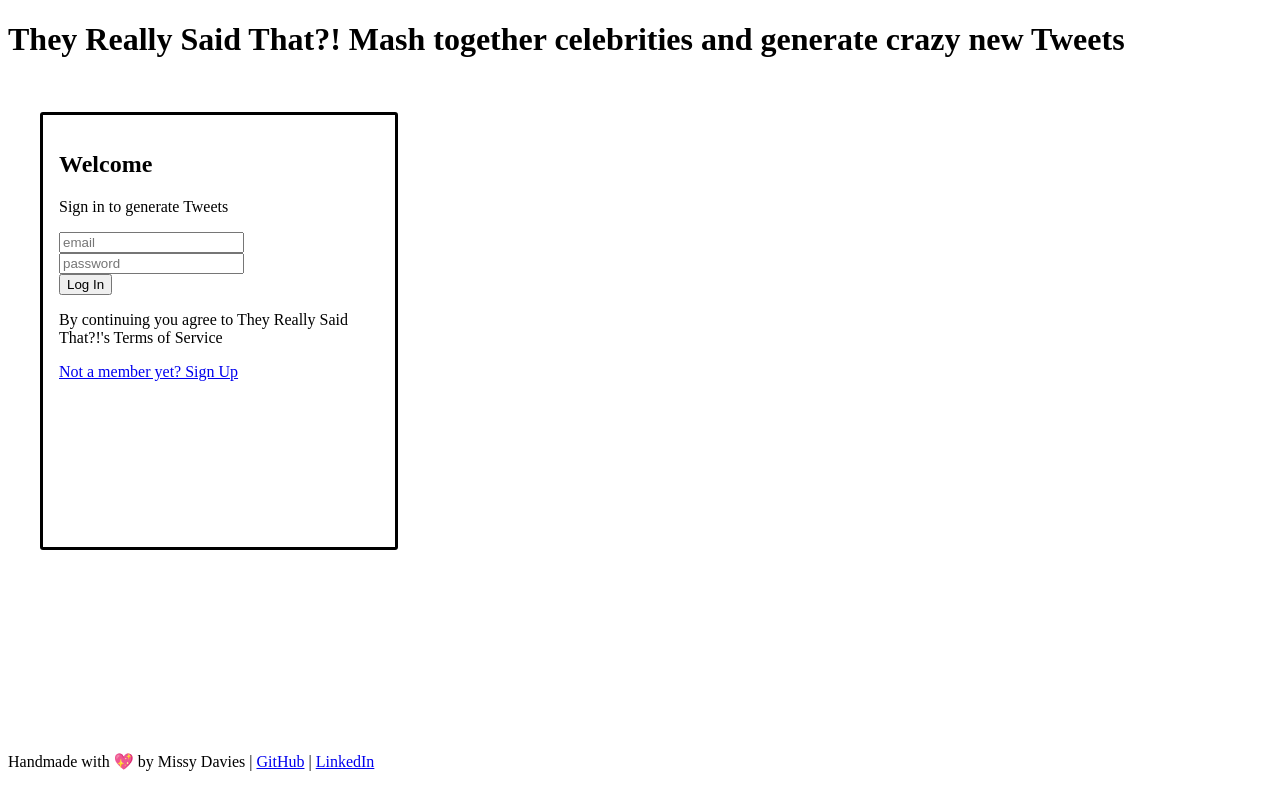
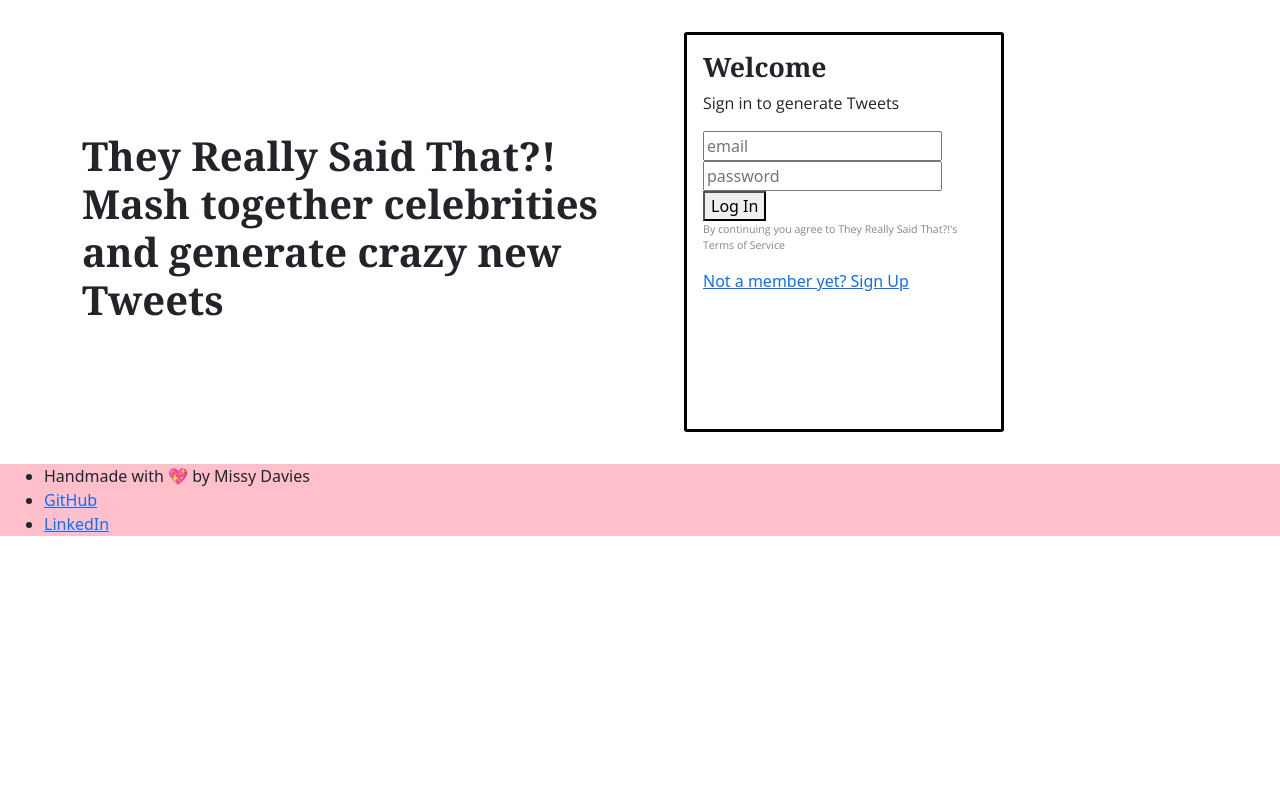
Before and after one commit to missy-davies/chatterbot, a Flask app: page /login in a window 1280 px wide. Run offline with Flask 2, Linux system fonts and the light colour scheme.

Commit message:
Start adding bootstrap to organize login and create page

```diff
--- a/static/css/style.css
+++ b/static/css/style.css
@@ -1,10 +1,41 @@
-footer {
-	position: absolute;
+h1 {
+	font-family: 'Noto Serif', serif;
+	font-size: 30pt;
+}
+
+h2 {
+	font-family: 'Noto Serif', serif;
+	font-size: 20pt;
+}
+
+p {
+	font-family: 'Open Sans', sans-serif;
+}
+
+.session-terms {
+	font-size: 8pt;
+	color: rgb(135, 133, 133);
+}
+
+.footer .container-fluid {
+	background-color: pink;
+	width: auto;
+	/* position: absolute;
 	bottom: 0;
 	width: 100%;
 	height: 2.5rem;
-	padding-bottom: 0.5rem;
+	padding-bottom: 5px; */
+	/* display: flex; */
+	/* flex-direction: row; */
+	/* justify-content: center; */
 }
+
+/* ul .footer {
+    list-style: none;
+	list-style-position: outside;
+	list-style-image: none;
+	list-style-type: none;
+} */
 
 .account-widget {
 	border-radius: 3px;
--- a/templates/base.html
+++ b/templates/base.html
@@ -2,29 +2,46 @@
 <html>
 	<head>
 		<meta charset="utf-8" />
-    <link href="/static/css/style.css" rel="stylesheet">
-		<script src="https://code.jquery.com/jquery-3.6.0.js"
-						integrity="sha256-H+K7U5CnXl1h5ywQfKtSj8PCmoN9aaq30gDh27Xc0jk="
-						crossorigin="anonymous">
-		</script>
+		<!-- Bootstrap installation -->
+		<link
+			href="https://cdn.jsdelivr.net/npm/bootstrap@5.0.0-beta3/dist/css/bootstrap.min.css"
+			rel="stylesheet"
+			integrity="sha384-eOJMYsd53ii+scO/bJGFsiCZc+5NDVN2yr8+0RDqr0Ql0h+rP48ckxlpbzKgwra6"
+			crossorigin="anonymous"
+		/>
+
+		<!-- My Style Sheet -->
+		<link href="/static/css/style.css" rel="stylesheet" />
+
+		<!-- Google Fonts -->
+		<link rel="preconnect" href="https://fonts.gstatic.com">
+		<link href="https://fonts.googleapis.com/css2?family=IBM+Plex+Mono&family=Noto+Serif:wght@700&family=Open+Sans&display=swap" rel="stylesheet">
+
+		<!-- JQuery Installation  -->
+		<script
+			src="https://code.jquery.com/jquery-3.6.0.js"
+			integrity="sha256-H+K7U5CnXl1h5ywQfKtSj8PCmoN9aaq30gDh27Xc0jk="
+			crossorigin="anonymous"
+		></script>
+
 		<title>{% block title %}{% endblock %}</title>
 	</head>
 
 	<body>
 		{% for msg in get_flashed_messages() %}
-      <p class="flash-msg">
-        {{ msg }}
-      </p>
-    {% endfor %}
-
+		<p class="flash-msg">{{ msg }}</p>
+		{% endfor %}
 		{% block body %}{% endblock %}
 		<script src="/static/js/tweet-generator.js"></script>
 	</body>
 
-	<footer>
-		Handmade with 💖 by Missy Davies |
-		<a href="https://github.com/missy-davies" target="_blank">GitHub</a> |
-		<a href="https://www.linkedin.com/in/missydavies/" target="_blank">LinkedIn</a>
+	<footer class="footer">
+		<div class="container-fluid">
+			<ul>
+				<li>Handmade with 💖 by Missy Davies</li>
+				<li><a href="https://github.com/missy-davies" target="_blank">GitHub</a></li>
+				<li><a href="https://www.linkedin.com/in/missydavies/" target="_blank">LinkedIn</a></li>
+			</ul>
+		</div>
 	</footer>
-
 </html>
--- a/templates/login.html
+++ b/templates/login.html
@@ -3,10 +3,14 @@
 {% block title %}Homepage: Log In to an Exisiting Account{% endblock %}
 
 {% block body%}
-
+<div class="container">
+  <div class="row align-items-center">
+    <div class="col">
       <h1>They Really Said That?! Mash together celebrities and generate crazy new Tweets</h1>
+    </div>
 
     <!-- Login or create an account widget  -->
+    <div class="col">
       <div class="account-widget">
 
         <h2>Welcome</h2>
@@ -23,10 +27,12 @@
           <button class="button" type="submit">Log In</button>
         </form>
 
-  <p>By continuing you agree to They Really Said That?!'s Terms of Service</p>
+        <p class="session-terms">By continuing you agree to They Really Said That?!'s Terms of Service</p>
 
         <a href="/">Not a member yet? Sign Up</a>
-
+      </div>
+    </div>
+  </div>
 </div>
 
 {% endblock %}
```
Also changed, not shown: templates/create-account.html (+9 -3 lines). Lines whose indentation alone changed are shown as unchanged.
